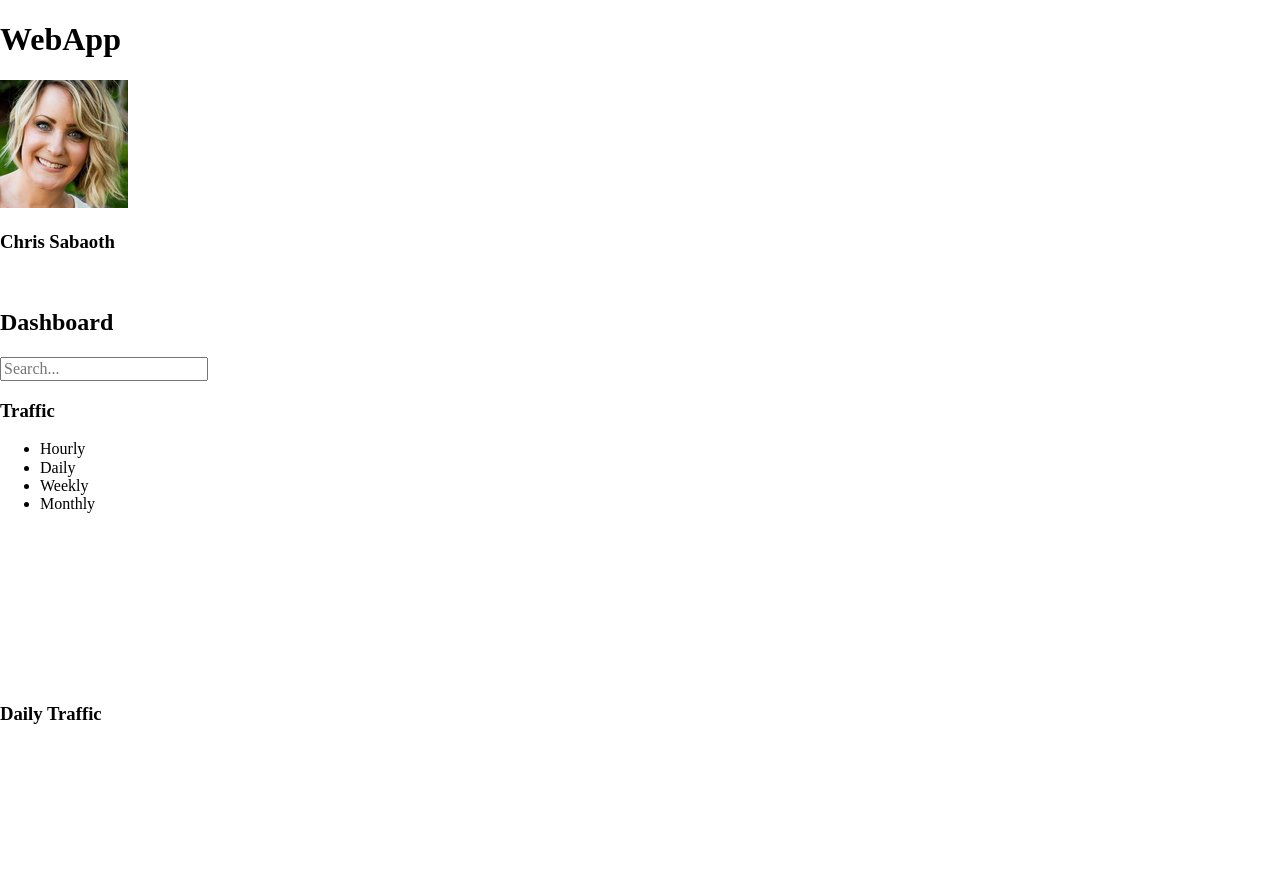
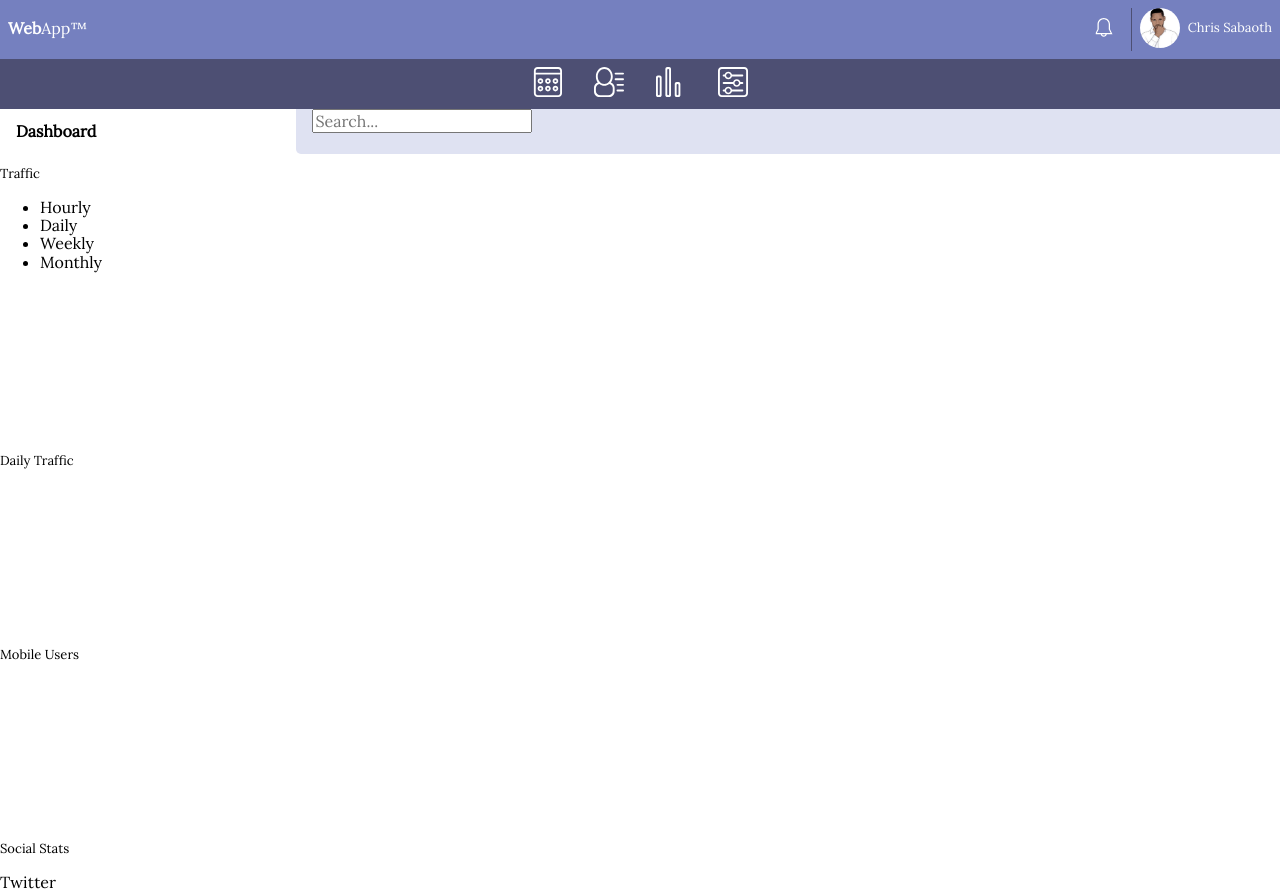
Before and after one commit to ChristopherSab/Tech-Degree-Project-7, a plain HTML site: page index.html in a window 1280 px wide. Shown: the top 896 px of the page. Drawn offline with Linux system fonts and the light colour scheme.

Commit message:
Added CSS for header & nav section only

```diff
--- a/css/style.css
+++ b/css/style.css
@@ -0,0 +1,93 @@
+/*Styles*/
+
+body {
+    font-family: 'Lora', serif;
+}
+
+.main-container {
+    display: grid;
+    grid-template-columns: 100%;
+    grid-template-rows: auto;
+    grid-template-areas:
+    "header"
+    "navigation"
+    "main";
+    }
+    .header {
+    grid-area: header;
+    background-color: #7580BF;
+    color: white;
+    display: flex;
+    flex-direction: row;
+    padding: .5rem;
+    }
+
+    .header img {
+        width: 40px;
+        height: 40px;
+        border-radius: 50%;
+        padding: 0 .5rem 0 .5rem;
+    }
+
+    h1 {
+        font-weight: 500;
+        font-size: medium;
+        margin-right: auto;
+    }
+
+    h1 span {
+        font-weight: 900;
+    }
+
+    h3 {
+        font-size: small;
+        font-weight: lighter;
+    }
+    .navigation {
+    grid-area: navigation;
+    background-color: #4D4F73;
+    display: flex;
+    flex-direction: row;
+    justify-content: center;
+    align-items: center;
+    }
+
+    .navigation a img {
+        width: 30px;
+        padding: .5rem 1rem;
+    }
+
+    .bell-container{
+        border-right: 1px solid #4D4F73;
+    }
+
+    .bell-container img {
+        width: 20px;
+        padding-right: 1rem;
+    }
+
+    a img {
+        width: 100px;
+    }
+
+    .main {
+    grid-area: main;
+    }
+
+    .main-header {
+        display: flex;
+        flex-direction: row;
+    }
+
+    .headline{
+        font-size: medium;
+        flex-grow: 1;
+        padding: 0 1rem;
+    }
+
+    .main-header-search{
+        flex-grow: 4;
+        background-color: #DFE2F2;
+        padding: 0 1rem;
+        border-bottom-left-radius: 5px;
+    }
--- a/index.html
+++ b/index.html
@@ -7,17 +7,21 @@
     <title>WebApp Dashboard</title>
     <link rel="stylesheet" href="css/normalize.css">
     <link rel="stylesheet" href="css/style.css">
+    <link href="https://fonts.googleapis.com/css2?family=Lora&display=swap" rel="stylesheet">
+
 </head>
 
 <body>
-    <div class="container">
-        <header>
+    <div class="main-container">
+        <header class="header">
 
-            <h1>WebApp</h1>
+            <h1><span>Web</span>App&trade;</h1>
 
             <div class="bell-container">
 
                 <!-- SVG goes here -->
+                <img src="icons/icon-bell.svg" alt="">
+
 
                 <div class="notifications">
 
@@ -28,22 +32,24 @@
 
             </div>
 
-            <img src="images/member-1.jpg" alt="">
+            <img src="images/chris_sabaoth_profile_pic.jpg" alt="">
 
             <h3>Chris Sabaoth</h3>
         </header>
 
-        <nav>
+        <navigation class="navigation">
 
-            <a href=""><img src="" alt=""></a>
+            <a href=""><img src="icons/icon-dashboard.svg" alt=""></a>
 
-            <a href=""><img src="" alt=""></a>
+            <a href=""><img src="icons/icon-members.svg" alt=""></a>
 
-            <a href=""><img src="" alt=""></a>
+            <a href=""><img src="icons/icon-visits.svg" alt=""></a>
 
-        </nav>
+            <a href=""><img src="icons/icon-settings.svg" alt=""></a>
 
-        <main>
+        </navigation>
+
+        <main class="main">
 
             <div class="main-header">
                 <h2 class="headline">Dashboard</h2>
```
Also changed, not shown: images/chris_sabaoth_profile_pic.jpg (added).
